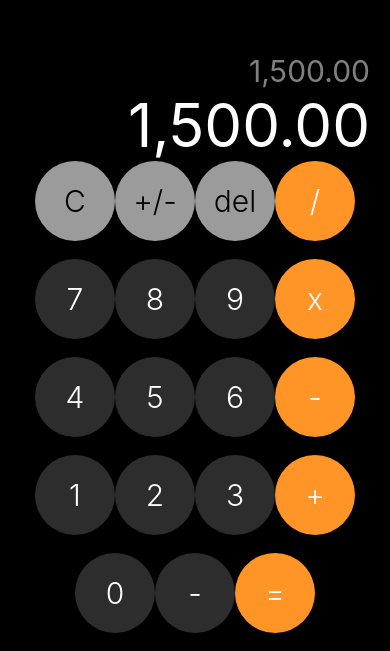
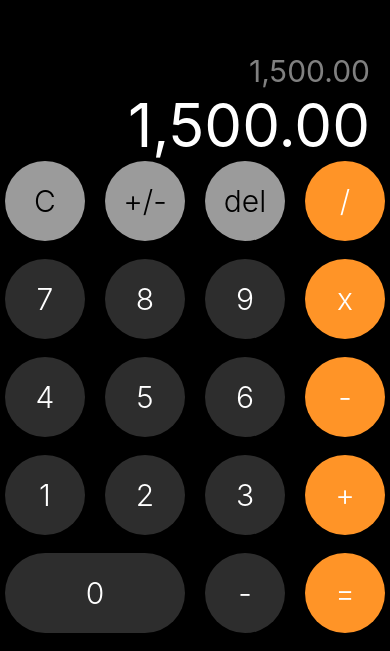
Before and after one commit to krishee107/ReactNative-CalculadoraiOS, a React Native app: screen / in a window 390 px wide. Shown: the part 193-844 px from the top of the page. Built offline with nearby package versions, Linux system fonts and the light colour scheme.

Commit message:
Diseño de los botones terminado - sin funcionalidad

```diff
--- a/src/components/BotonCalc.tsx
+++ b/src/components/BotonCalc.tsx
@@ -3,15 +3,17 @@ import { StyleSheet, Text, View } from 'react-native'
 interface Props {
     texto: string,
     color?: string,
+    ancho?: boolean
 };
 
-export const BotonCalc = ({ texto, color = "#2d2d2d" }: Props) => {
+export const BotonCalc = ({ texto, color = "#2d2d2d", ancho = false }: Props) => {
 
     return (
         <View
             style={{
                 ...styles.boton,
-                backgroundColor: color
+                backgroundColor: color,
+                width: ancho ? 180 : 80
             }}
         >
             <Text style={{
@@ -31,6 +33,7 @@ const styles = StyleSheet.create({
         width: 80,
         borderRadius: 100,
         justifyContent: "center",
+        marginHorizontal: 10
     },
     botonTexto: {
         textAlign: "center",
--- a/src/screens/CalculadoraScreen.tsx
+++ b/src/screens/CalculadoraScreen.tsx
@@ -33,7 +33,7 @@ export const CalculadoraScreen = () => {
                 <BotonCalc texto="+" color="#ff9427" />
             </View>
             <View style={styles.fila}>
-                <BotonCalc texto="0" />
+                <BotonCalc texto="0" ancho={true} />
                 <BotonCalc texto="-" />
                 <BotonCalc texto="=" color="#ff9427" />
             </View>
```
